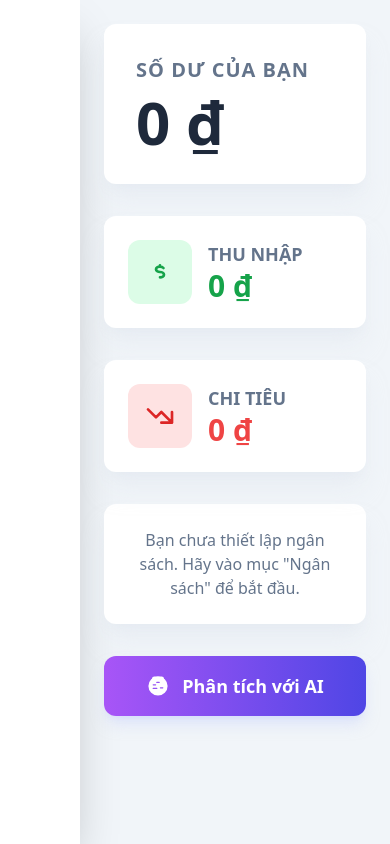
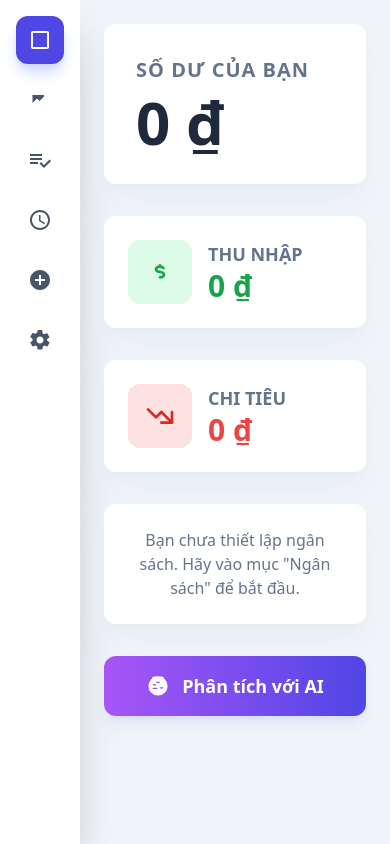
Before and after one commit to KhangNguyen-1412/Expense-management, a React (Vite) app in the folder quan-ly-chi-tieu/: page / in a window 390 px wide. Built offline with nearby package versions, Linux system fonts and the light colour scheme; no server answers.

Commit message:
Chỉnh sửa giao diện Sidebar trên mobile

```diff
--- a/quan-ly-chi-tieu/src/components/Sidebar.jsx
+++ b/quan-ly-chi-tieu/src/components/Sidebar.jsx
@@ -146,6 +146,29 @@ export const Sidebar = () => {
         </>
       )}
 
+      <nav className="flex flex-col space-y-3 w-full">
+        {navItems.map((item) => (
+          <button
+            key={item.id}
+            onClick={() => setActiveView(item.id)}
+            className={`flex items-center justify-center lg:justify-start text-lg font-semibold p-3 rounded-xl transition-all duration-200 transform hover:scale-105 ${
+              activeView === item.id
+                ? "bg-indigo-600 text-white shadow-lg shadow-indigo-200 dark:shadow-indigo-500/50"
+                : "text-slate-600 dark:text-slate-300 hover:bg-indigo-50 dark:hover:bg-slate-800"
+            }`}
+          >
+            <svg
+              xmlns="http://www.w3.org/2000/svg"
+              className="h-6 w-6 lg:mr-3"
+              viewBox="0 0 24 24"
+              fill="currentColor"
+            >
+              <path d={item.icon} />
+            </svg>
+            <span className="hidden lg:inline">{item.label}</span>
+          </button>
+        ))}
+      </nav>
       <div className="mt-auto" />
     </aside>
   );
```
